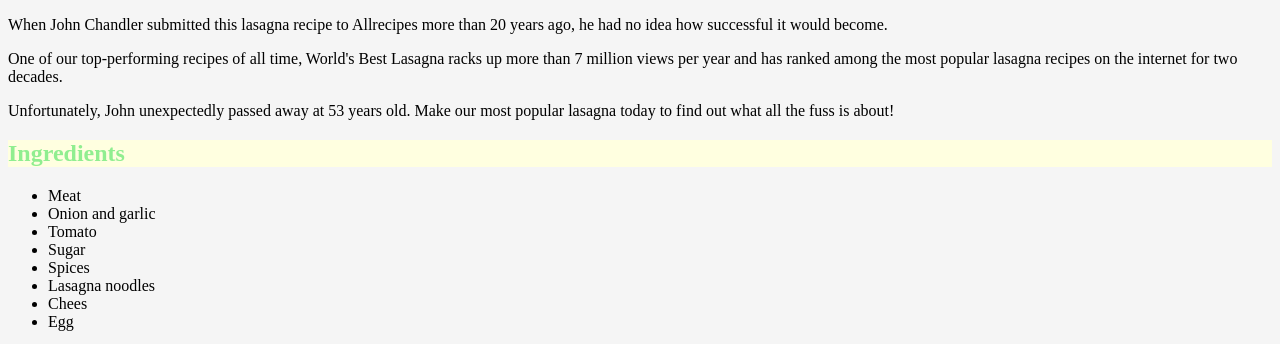
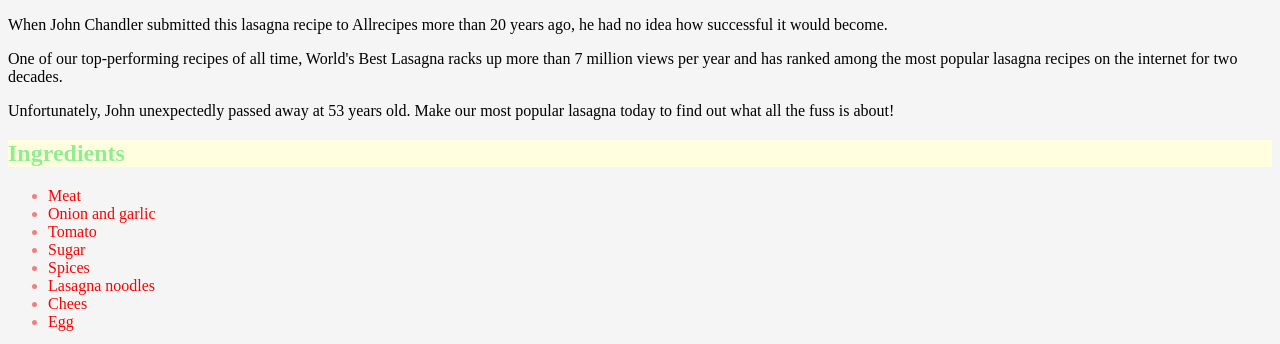
Before and after one commit to TeddyTheKing/odin-recipes, a plain HTML site: page pages/lasagna.html in a window 1280 px wide. Shown: the part 455-799 px from the top of the page. Drawn offline with Linux system fonts and the light colour scheme.

Commit message:
Lasagna page exercise

```diff
--- a/css/style.css
+++ b/css/style.css
@@ -25,3 +25,11 @@ h2 {
 .lassp {
     color: blue;
 }
+
+.lasul {
+    color: lightcoral;
+}
+
+.lasspul {
+    color: red;
+}
--- a/pages/lasagna.html
+++ b/pages/lasagna.html
@@ -15,14 +15,14 @@
         <p>Unfortunately, John unexpectedly passed away at 53 years old. Make our most popular lasagna today to find out what all the fuss is about!</p>
         <h2>Ingredients</h2>
         <ul>
-            <li class="lasul">Meat</li>
-            <li class="lasul">Onion and garlic</li>
-            <li class="lasul">Tomato</li>
-            <li class="lasul">Sugar</li>
-            <li class="lasul">Spices</li>
-            <li class="lasul">Lasagna noodles</li>
-            <li class="lasul">Chees</li>
-            <li class="lasul">Egg</li>
+            <li class="lasul"><span class="lasspul">Meat</span></li>
+            <li class="lasul"><span class="lasspul">Onion and garlic</span></li>
+            <li class="lasul"><span class="lasspul">Tomato</span></li>
+            <li class="lasul"><span class="lasspul">Sugar</span></li>
+            <li class="lasul"><span class="lasspul">Spices</span></li>
+            <li class="lasul"><span class="lasspul">Lasagna noodles</span></li>
+            <li class="lasul"><span class="lasspul">Chees</span></li>
+            <li class="lasul"><span class="lasspul">Egg</span></li>
         </ul>
         <ol>
             <li class="lasol"><span class="lassp">Make the meat sauce</span></li>
```
